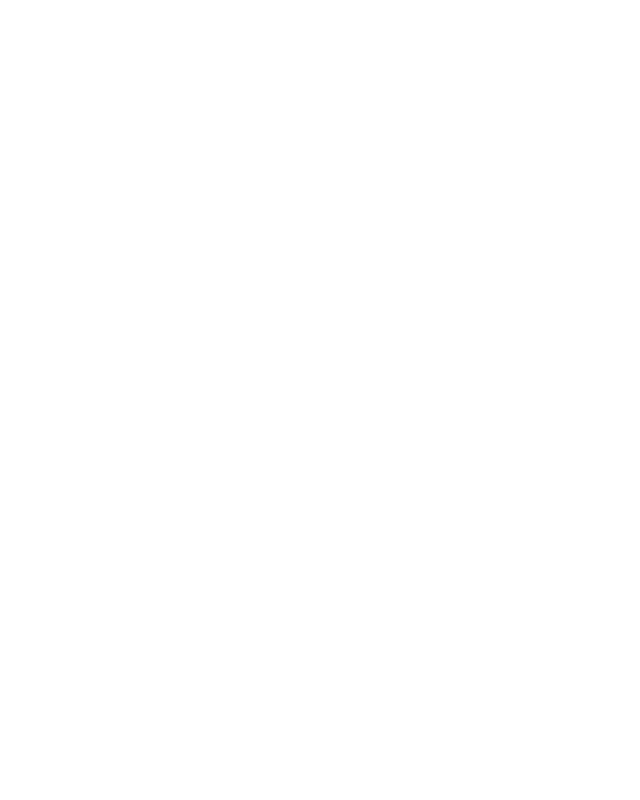
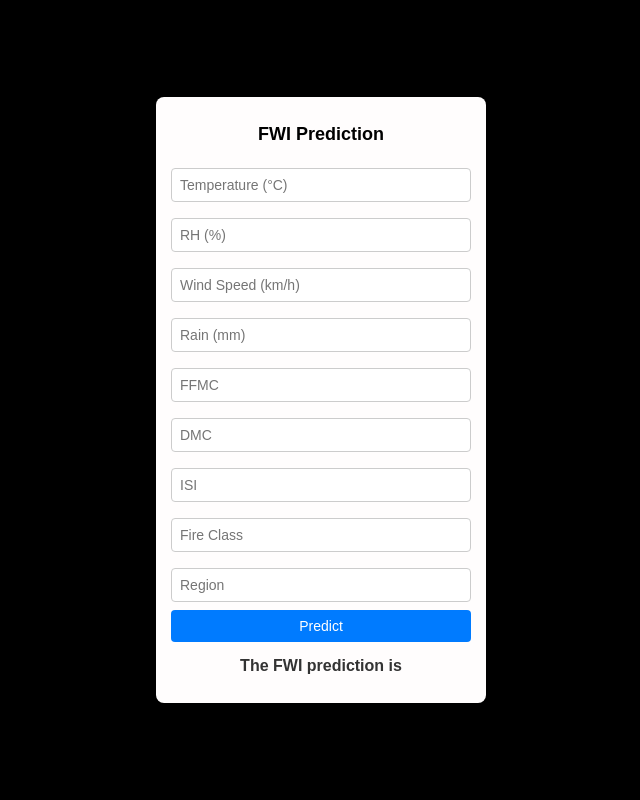
Before and after one commit to Mohamedarsath26/forestfireprediction, a Flask app: page / in a window 1280 px wide. Before the commit the part shown is empty. Shown: the whole page, without its empty margins (319-959 px from the left). Run offline with Flask 3, Linux system fonts and the light colour scheme; parts of the project's set-up code (start-up, migrations or seed data) failed here and were passed over.

Commit message:
adding the css

```diff
--- a/application.py
+++ b/application.py
@@ -1,3 +1,5 @@
+#10/9/24
+
 from flask import Flask, request, render_template
 import pickle
 import numpy as np
@@ -14,7 +16,7 @@
 # Home route to render the HTML form
 @app.route("/")
 def index():
-    return render_template('index.html')
+    return render_template('home.html')
 
 # Prediction route
 @app.route("/predictdata", methods=['GET','POST'])
--- a/templates/home.html
+++ b/templates/home.html
@@ -1,19 +1,103 @@
-<html>
+<!DOCTYPE html>
+<html lang="en">
+<head>
+    <meta charset="UTF-8">
+    <meta name="viewport" content="width=device-width, initial-scale=1.0">
+    <title>FWI Prediction</title>
+    <style>
+        body {
+            font-family: Arial, sans-serif;
+            background-color: #000000;
+            margin: 0;
+            padding: 0;
+            display: flex;
+            justify-content: center;
+            align-items: center;
+            height: 100vh;
+        }
+
+        .login {
+            background-color: #fffdfd;
+            padding: 15px;
+            border-radius: 8px;
+            box-shadow: 0 4px 8px rgba(0, 0, 0, 0.1);
+            max-width: 300px;
+            width: 100%;
+            text-align: center;
+        }
+
+        h1 {
+            color: #000000;
+            margin-bottom: 15px;
+            font-size: 18px;
+        }
+
+        input[type="text"] {
+            width: 100%;
+            padding: 8px;
+            margin: 8px 0;
+            border: 1px solid #ccc;
+            border-radius: 4px;
+            font-size: 14px;
+            box-sizing: border-box;
+        }
+
+        input[type="text"]:focus {
+            border-color: #007bff;
+            outline: none;
+        }
+
+        .btn {
+            background-color: #007bff;
+            color:rgb(255, 255, 255);
+            padding: 8px;
+            border: none;
+            border-radius: 4px;
+            cursor: pointer;
+            width: 100%;
+            font-size: 14px;
+        }
+
+        .btn:hover {
+            background-color: #0056b3;
+        }
+
+        h2 {
+            color: #333;
+            margin-top: 15px;
+            font-size: 16px;
+        }
+
+        @media (max-width: 600px) {
+            .login {
+                padding: 10px;
+            }
+
+            h1 {
+                font-size: 16px;
+            }
+
+            .btn {
+                font-size: 12px;
+            }
+        }
+    </style>
+</head>
 <body>
     <div class="login">
         <h1>FWI Prediction</h1>
 
         <!-- Main Form for Receiving Query to ML -->
         <form action="{{url_for('predict_datapoint')}}" method="post">
-        <input type="text" name="Temperature" placeholder="Temperature" required="required" /><br>
-        <input type="text" name="RH" placeholder="RH" required="required" /><br>
-        <input type="text" name="Ws" placeholder="Ws" required="required" /><br>
-        <input type="text" name="Rain" placeholder="Rain" required="required" /><br>
-        <input type="text" name="FFMC" placeholder="FFMC" required="required" /><br>
-        <input type="text" name="DMC" placeholder="DMC" required="required" /><br>
-        <input type="text" name="ISI" placeholder="ISI" required="required" /><br>
-        <input type="text" name="Classes" placeholder="Classes" required="required" /><br>
-        <input type="text" name="Region" placeholder="Region" required="required" /><br>
+            <input type="text" name="Temperature" placeholder="Temperature (°C)" required="required"><br>
+            <input type="text" name="RH" placeholder="RH (%)" required="required"><br>
+            <input type="text" name="Ws" placeholder="Wind Speed (km/h)" required="required"><br>
+            <input type="text" name="Rain" placeholder="Rain (mm)" required="required"><br>
+            <input type="text" name="FFMC" placeholder="FFMC" required="required"><br>
+            <input type="text" name="DMC" placeholder="DMC" required="required"><br>
+            <input type="text" name="ISI" placeholder="ISI" required="required"><br>
+            <input type="text" name="Classes" placeholder="Fire Class" required="required"><br>
+            <input type="text" name="Region" placeholder="Region" required="required"><br>
 
             <button type="submit" class="btn btn-primary btn-block btn-large">Predict</button>
         </form>
```
Lines whose indentation alone changed are shown as unchanged.
